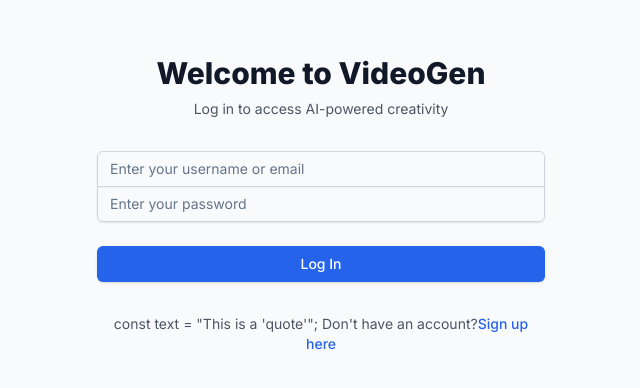
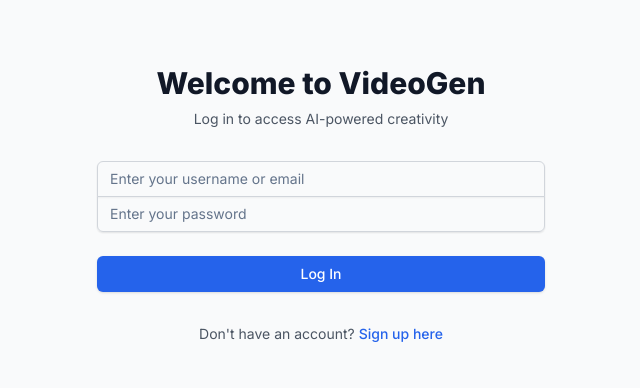
Before and after one commit to sshakya30/videogen, a Next.js app: page / in a window 1280 px wide. Shown: the part 208-596 px from the top of the page, without its empty margins (319-959 px from the left). Built offline with nearby package versions, Linux system fonts and the light colour scheme.

Commit message:
Added npm run build

```diff
--- a/app/page.tsx
+++ b/app/page.tsx
@@ -73,8 +73,7 @@
         </form>
         <div className="text-center">
           <p className="mt-2 text-sm text-gray-600">
-          const text = "This is a 'quote'";
-            Don't have an account?{''}
+            Don&apos;t have an account?{' '}
             <Link href="/signup" className="font-medium text-blue-600 hover:text-blue-500">
               Sign up here
             </Link>
```
